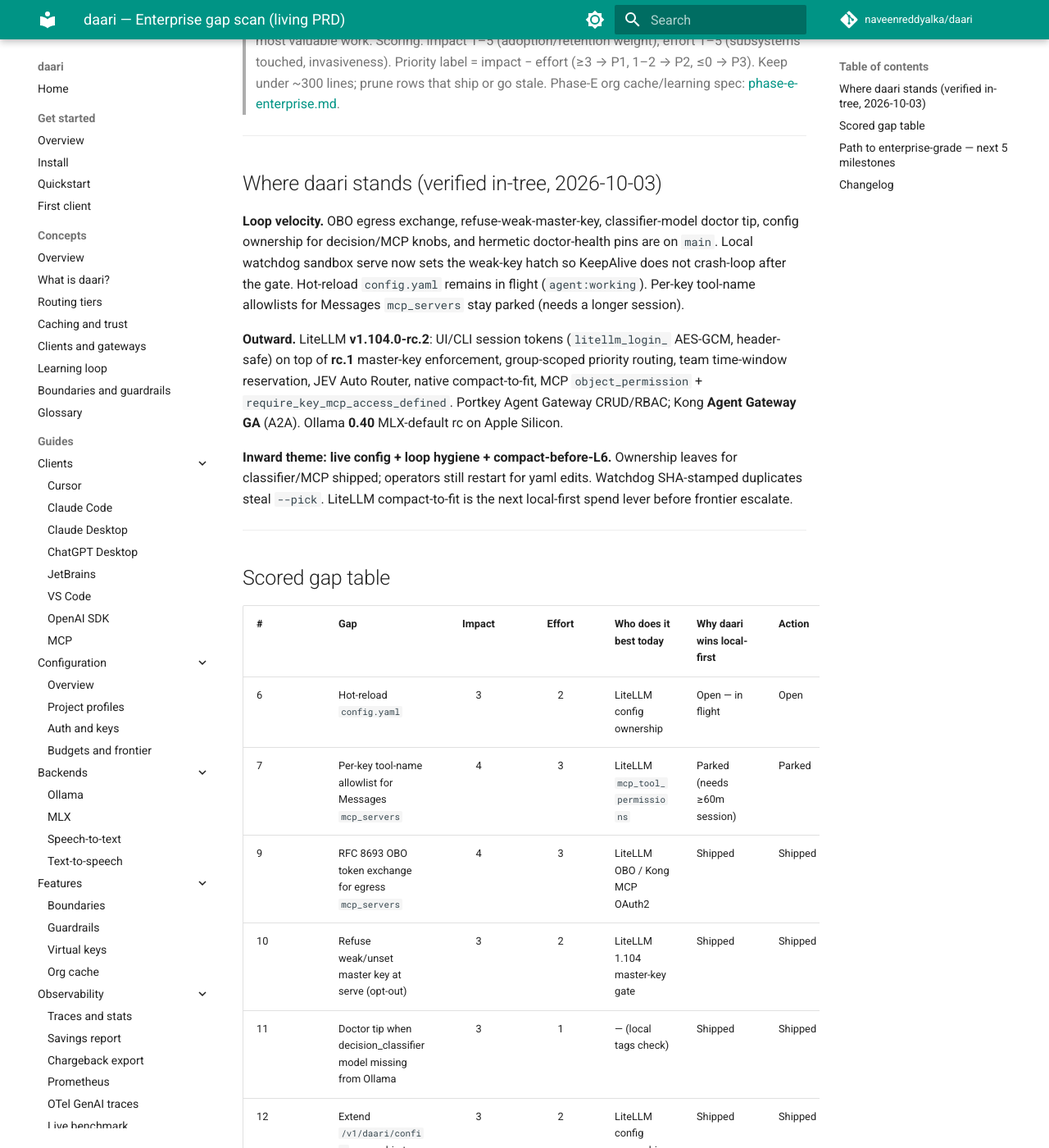
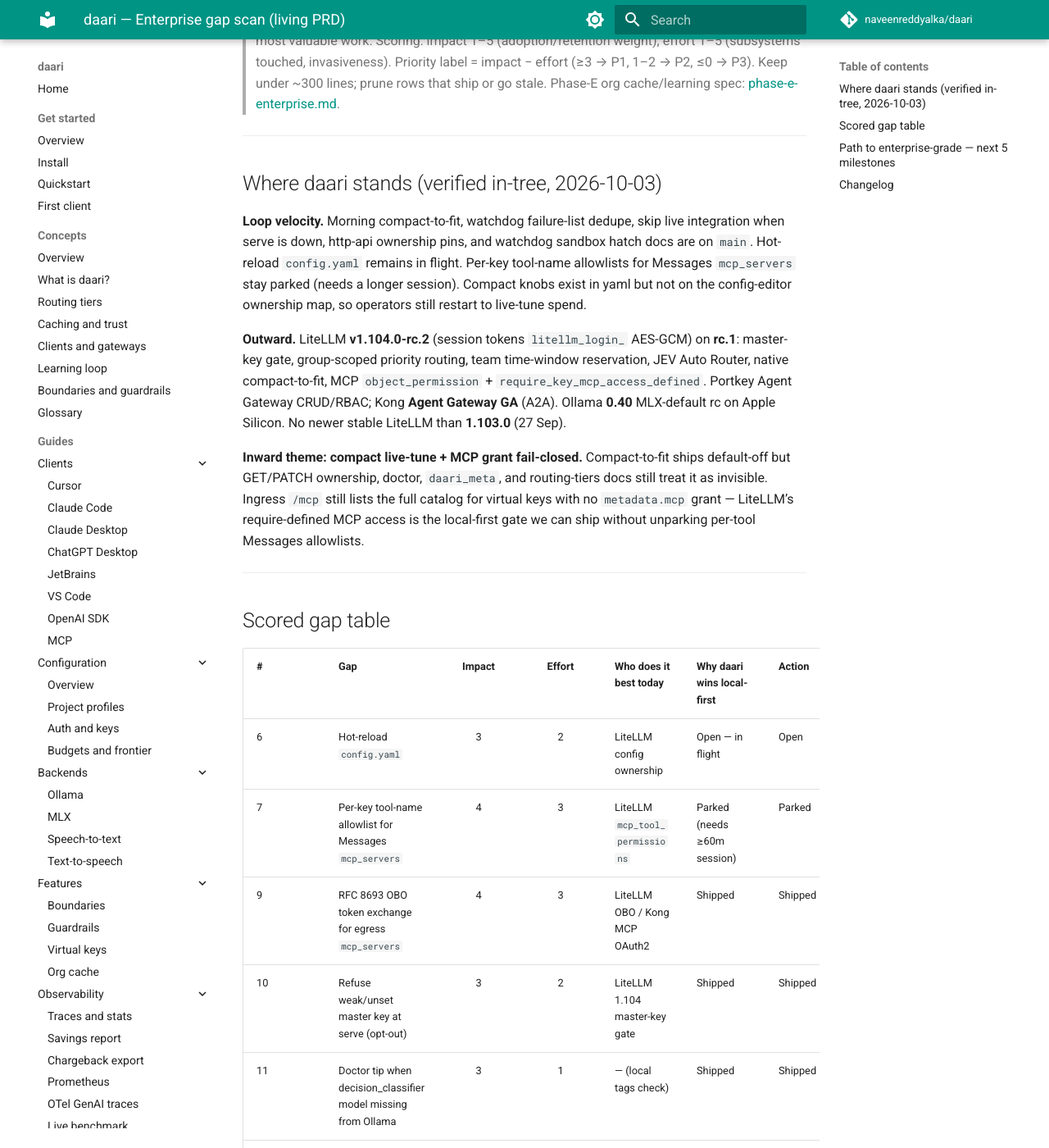
Before and after one commit to naveenreddyalka/daari, an MkDocs documentation site: the page built from docs/prd/ENTERPRISE.md, in a window 1280 px wide and 1400 px high, scrolled down 219 px. Shown: the whole window at 82% size. Built offline with MkDocs 1.6.1 and Material for MkDocs 9.7.7, drawn with Linux system fonts in a browser that asks for light colours; comment, search, counter and statistics services are not loaded; some of the changed text lies outside the part shown.

Commit message:
docs(prd): enterprise gap scan — compact live-tune and MCP grant fail-closed (#1353)
Morning compact-to-fit and watchdog hygiene shipped; retarget the enterprise path to operable compact knobs and LiteLLM-style MCP grant fail-closed.

Co-authored-by: Cursor <cursoragent@cursor.com>

```diff
--- a/docs/prd/ENTERPRISE.md
+++ b/docs/prd/ENTERPRISE.md
@@ -13,24 +13,26 @@
 
 ## Where daari stands (verified in-tree, 2026-10-03)
 
-**Loop velocity.** OBO egress exchange, refuse-weak-master-key, classifier-model
-doctor tip, config ownership for decision/MCP knobs, and hermetic doctor-health
-pins are on `main`. Local watchdog sandbox serve now sets the weak-key hatch so
-KeepAlive does not crash-loop after the gate. Hot-reload `config.yaml` remains
-in flight (`agent:working`). Per-key tool-name allowlists for Messages
-`mcp_servers` stay parked (needs a longer session).
+**Loop velocity.** Morning compact-to-fit, watchdog failure-list dedupe, skip
+live integration when serve is down, http-api ownership pins, and watchdog
+sandbox hatch docs are on `main`. Hot-reload `config.yaml` remains in flight.
+Per-key tool-name allowlists for Messages `mcp_servers` stay parked (needs a
+longer session). Compact knobs exist in yaml but not on the config-editor
+ownership map, so operators still restart to live-tune spend.
 
-**Outward.** LiteLLM **v1.104.0-rc.2**: UI/CLI session tokens (`litellm_login_`
-AES-GCM, header-safe) on top of **rc.1** master-key enforcement, group-scoped
-priority routing, team time-window reservation, JEV Auto Router, native
-compact-to-fit, MCP `object_permission` + `require_key_mcp_access_defined`.
-Portkey Agent Gateway CRUD/RBAC; Kong **Agent Gateway GA** (A2A). Ollama
-**0.40** MLX-default rc on Apple Silicon.
+**Outward.** LiteLLM **v1.104.0-rc.2** (session tokens `litellm_login_` AES-GCM)
+on **rc.1**: master-key gate, group-scoped priority routing, team time-window
+reservation, JEV Auto Router, native compact-to-fit, MCP `object_permission` +
+`require_key_mcp_access_defined`. Portkey Agent Gateway CRUD/RBAC; Kong **Agent
+Gateway GA** (A2A). Ollama **0.40** MLX-default rc on Apple Silicon. No newer
+stable LiteLLM than **1.103.0** (27 Sep).
 
-**Inward theme: live config + loop hygiene + compact-before-L6.** Ownership
-leaves for classifier/MCP shipped; operators still restart for yaml edits.
-Watchdog SHA-stamped duplicates steal `--pick`. LiteLLM compact-to-fit is the
-next local-first spend lever before frontier escalate.
+**Inward theme: compact live-tune + MCP grant fail-closed.** Compact-to-fit
+ships default-off but GET/PATCH ownership, doctor, `daari_meta`, and
+routing-tiers docs still treat it as invisible. Ingress `/mcp` still lists the
+full catalog for virtual keys with no `metadata.mcp` grant — LiteLLM’s
+require-defined MCP access is the local-first gate we can ship without unparking
+per-tool Messages allowlists.
 
 ---
 
@@ -45,26 +47,32 @@ next local-first spend lever before frontier escalate.
 | 11 | Doctor tip when decision_classifier model missing from Ollama | 3 | 1 | — (local tags check) | Shipped | Shipped |
 | 12 | Extend `/v1/daari/config` ownership to decision_classifier + MCP knobs | 3 | 2 | LiteLLM config ownership UI | Shipped | Shipped |
 | 13 | Hermetic doctor-health pins for aggregate / local_as / classifier tips | 2 | 1 | — (docs regression) | Shipped | Shipped |
-| 14 | Watchdog: dedupe local E2E issues by failure list (not SHA) | 3 | 1 | — (loop hygiene) | File this run | File |
-| 15 | Skip live integration when watchdog daemon is unreachable | 2 | 1 | — (signal quality) | File this run | File |
-| 16 | Hermetic http-api pin for config ownership classifier/MCP leaves | 2 | 1 | — (docs regression) | File this run | File |
-| 17 | Opt-in compact-to-fit before L6 | 3 | 2 | LiteLLM 1.104 compact-to-fit | File this run | File |
-| 18 | Docs pin: watchdog sandbox master-key hatch + `--install` | 2 | 1 | — (ops honesty) | File this run | File |
+| 14 | Watchdog: dedupe local E2E issues by failure list (not SHA) | 3 | 1 | — (loop hygiene) | Shipped | Shipped |
+| 15 | Skip live integration when watchdog daemon is unreachable | 2 | 1 | — (signal quality) | Shipped | Shipped |
+| 16 | Hermetic http-api pin for config ownership classifier/MCP leaves | 2 | 1 | — (docs regression) | Shipped | Shipped |
+| 17 | Opt-in compact-to-fit before L6 | 3 | 2 | LiteLLM 1.104 compact-to-fit | Shipped | Shipped |
+| 18 | Docs pin: watchdog sandbox master-key hatch + `--install` | 2 | 1 | — (ops honesty) | Shipped | Shipped |
+| 19 | Config ownership for `routing.compact_to_fit.*` | 3 | 2 | LiteLLM config ownership | File this run | File |
+| 20 | Doctor tip when compact_to_fit is enabled | 2 | 1 | — (ops honesty) | File this run | File |
+| 21 | Hermetic pin: compact_to_fit in config + routing-tiers | 2 | 1 | — (docs regression) | File this run | File |
+| 22 | `daari_meta` + stats when compact_to_fit actually trims | 3 | 2 | LiteLLM compact telemetry | File this run | File |
+| 23 | Opt-in fail-closed MCP when key has no MCP grant | 4 | 2 | LiteLLM `require_key_mcp_access_defined` | File this run | File |
 | 8 | Full DCR; A2A; admin UI; Realtime/WS | 2–4 | 3–5 | Portkey Agent GW / Kong 3.14 | Demand-triggered | Watch |
 
-Shipped since 2026-09-30 scan — do not re-file: Anthropic `output_config.format`;
-Messages server-side MCP; RFC 9728 protected-resource; `POST /v1/ocr`; OpenAPI
-`/mcp/proxy`; `GET /v1/mcp/registry.json`; `POST /v1/systemone`; decision-model
-complexity classifier; MCP OAuth authorize/token mint; `/mcp` aggregate egress
-tools/list; `web_search_options` escalate / fail-closed; doctor tips for
-registry / aggregate / local_as / classifier. Still verified fine: effort
-mapping; MCP activity/abort; Responses `type:mcp`; Method/Name mismatch reject;
-client allowlists; Helm encrypted backups; spend `--by-tool`; `server/discover`
-+ `_meta`; egress SSRF / OTel / retry / breaker; refreshable `secret://`;
+Shipped since 2026-09-30 scan — do not re-file: compact-to-fit; watchdog
+failure-list dedupe + skip-integration + sandbox hatch docs; Anthropic
+`output_config.format`; Messages server-side MCP; RFC 9728; `POST /v1/ocr`;
+OpenAPI `/mcp/proxy`; `GET /v1/mcp/registry.json`; `POST /v1/systemone`;
+decision-model classifier; MCP OAuth authorize/token mint; `/mcp` aggregate
+egress; `web_search_options` escalate / fail-closed; doctor tips for registry /
+aggregate / local_as / classifier. Still verified fine: effort mapping; MCP
+activity/abort; Responses `type:mcp`; Method/Name mismatch reject; client
+allowlists; Helm encrypted backups; spend `--by-tool`; `server/discover` +
+`_meta`; egress SSRF / OTel / retry / breaker; refreshable `secret://`;
 header_policy; tools/call metering; semantic tool search; ttlMs/cacheScope;
 MCP guardrails; W3C egress trace; model_group budgets; session affinity;
 Prometheus `/metrics`; agent prefix L0 + opt-in L1; config ownership MVP for
-prefer/budgets/cache/boundaries.
+prefer/budgets/cache/boundaries/classifier/MCP.
 
 ---
 
@@ -72,10 +80,11 @@ prefer/budgets/cache/boundaries.
 
 1. **Live config reload** — finish hot-reload `config.yaml` (row 6) so yaml
    edits match the shipped ownership PATCH path without process restart.
-2. **Loop hygiene** — watchdog failure-list dedupe (row 14) and skip
-   integration when serve is down (row 15) so `--pick` stays on product work.
-3. **Compact before L6** — opt-in compact-to-fit (row 17) as LiteLLM 1.104
-   parity that keeps tokens on-box.
+2. **Compact live-tune** — ownership (row 19), doctor (row 20), docs pin
+   (row 21), and `daari_meta`/stats (row 22) so compact-to-fit is operable,
+   not just a yaml flag.
+3. **MCP grant fail-closed** — opt-in require-defined MCP access (row 23) as
+   LiteLLM 1.104 parity without unparking per-tool Messages allowlists.
 4. **Governance depth** — unpark per-key tool-name allowlists for Messages
    `mcp_servers` (row 7) once a ≥60m session is available.
 5. **Demand-triggered protocols** — full DCR, A2A (Kong Agent Gateway / Portkey),
@@ -87,6 +96,13 @@ deferred until buyer demand.
 ---
 
 ## Changelog
+
+- **2026-10-03 (compact live-tune + MCP grant fail-closed)** — Marked compact-to-fit,
+  watchdog dedupe / skip-integration / hatch docs, and http-api ownership pins
+  Shipped. Outward: LiteLLM 1.104.0-rc.2 still current RC; 1.103.0 latest
+  stable. Filed compact ownership, doctor tip, routing-tiers pin,
+  `daari_meta`/stats, and opt-in MCP grant fail-closed. Path retargeted to live
+  config → compact live-tune → MCP grant gate → governance → demand-triggered.
 
 - **2026-10-03 (live config + loop hygiene + compact)** — Marked OBO, refuse-weak-key,
   classifier-model doctor, config ownership, doctor-health pins Shipped; watchdog
@@ -125,13 +141,8 @@ deferred until buyer demand.
   (P1), Messages server-side MCP, RFC 9728 discovery, `/v1/ocr`, `/mcp/proxy`
   (P2s). Systemone / registry / A2A held as watch.
 
-- **2026-09-29 (client honesty + MCP ops + local MCP execution)** — Overnight
-  discover/SSRF and morning resilience/secrets/Helm merged. Filed effort
-  passthrough (P1), MCP activity/abort, Responses server-side MCP, header
-  mismatch reject, config hot-reload (P2s). Client allowlists / backups /
-  `--by-tool` filed then merged 09-29/09-30.
-
-- **2026-09-28 → 09-15 and earlier** — Condensed: 2026-07-28 fidelity, MCP
-  gateway enterprise depth, gateway-backend completeness, governance,
-  agent-surface fidelity, Responses honesty, images/identity/FinOps, non-chat
-  endpoint parity, Apache 2.0, this PRD's creation (2026-08-28).
+- **2026-09-29 → 09-15 and earlier** — Condensed: client honesty, MCP ops,
+  local MCP execution, 2026-07-28 fidelity, MCP gateway enterprise depth,
+  gateway-backend completeness, governance, agent-surface fidelity, Responses
+  honesty, images/identity/FinOps, non-chat endpoint parity, Apache 2.0, this
+  PRD's creation (2026-08-28).
```
